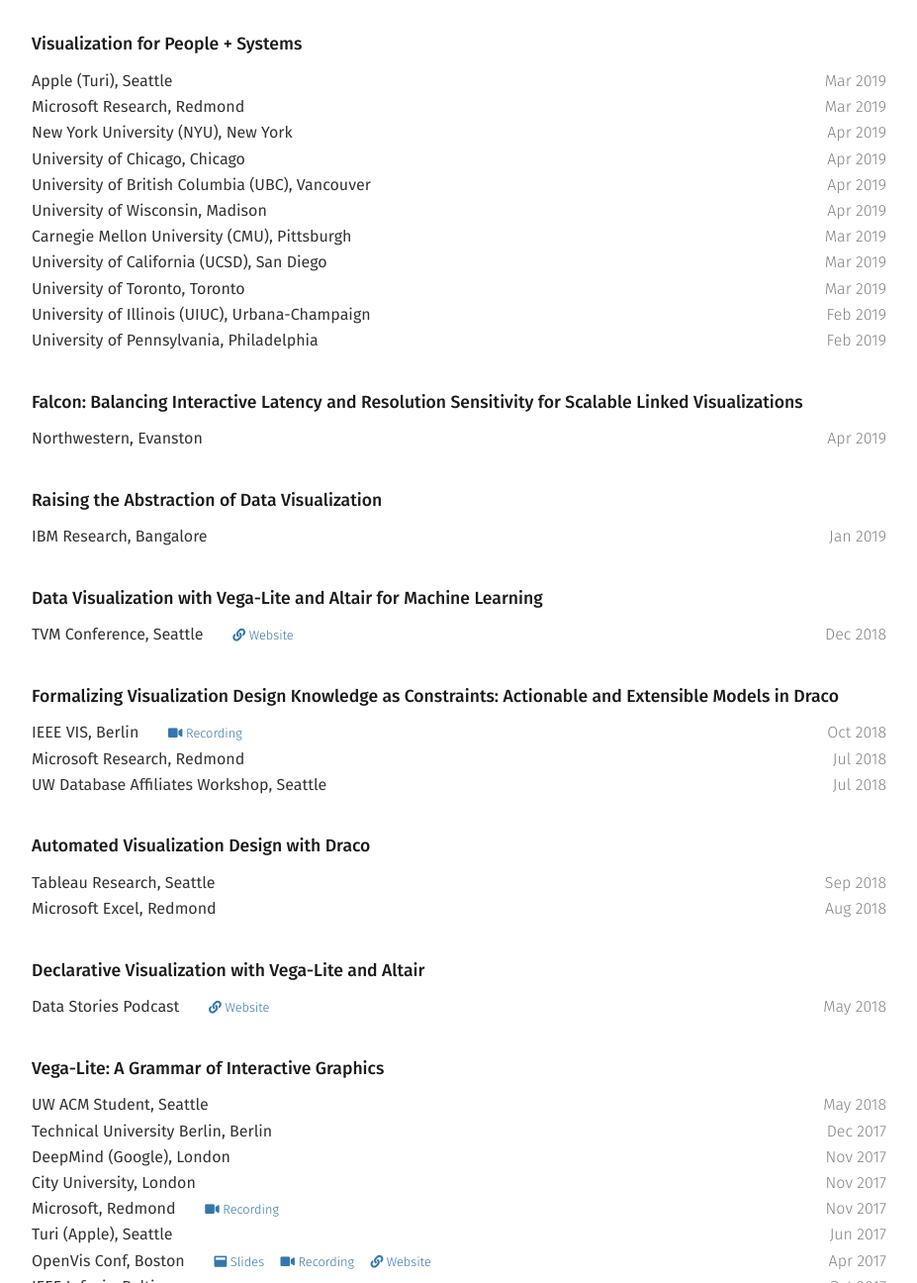
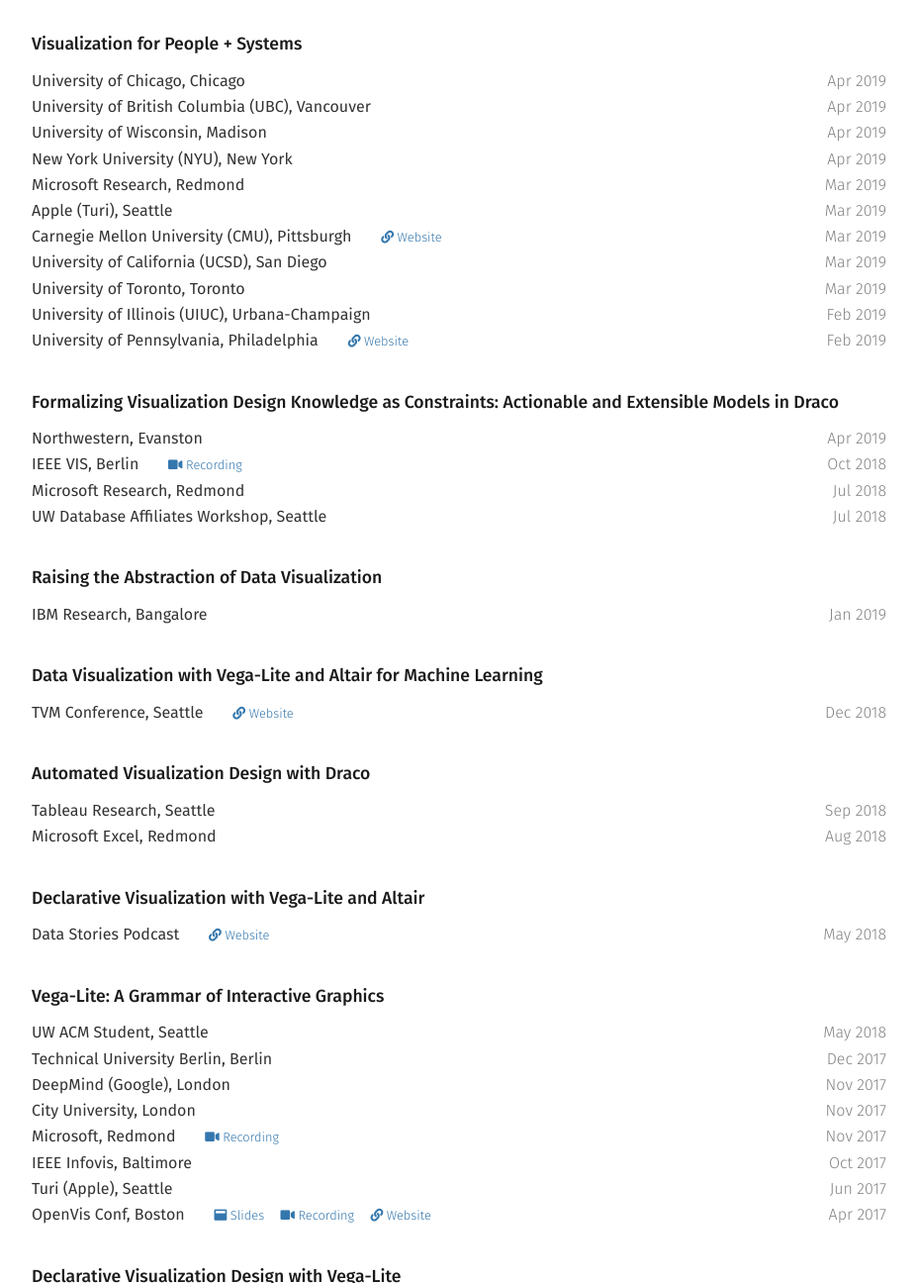
Before and after one commit to domoritz/domoritz.github.io, a Jekyll site: the page built from talks.md, in a window 1280 px wide and 1400 px high, cut to the strip 104-1400 px from the top of the window. Shown: the whole strip at 99% size, without its empty margins (176-1103 px from the left). Built offline with Jekyll 4.4.1, drawn with Linux system fonts in a browser that asks for light colours; nearby versions of some CDN libraries; some of the changed text lies outside the part shown.

Commit message:
Update travel, sort talks

```diff
--- a/_data/talks.yml
+++ b/_data/talks.yml
@@ -10,7 +10,7 @@
   location: New York University (NYU)
   city: New York
   date: 2019-04-01
-- title: "Falcon: Balancing Interactive Latency and Resolution Sensitivity for Scalable Linked Visualizations"
+- title: "Formalizing Visualization Design Knowledge as Constraints: Actionable and Extensible Models in Draco"
   location: Northwestern
   city: Evanston
   date: 2019-04-17
@@ -30,6 +30,7 @@
   location: Carnegie Mellon University (CMU)
   city: Pittsburgh
   date: 2019-03-18
+  url: https://www.cs.cmu.edu/calendar/mon-2019-03-18-1200/scs-faculty-candidate
 - title: "Visualization for People + Systems"
   location: University of California (UCSD)
   city: San Diego
@@ -46,6 +47,7 @@
   location: University of Pennsylvania
   city: Philadelphia
   date: 2019-02-12
+  url: https://events.seas.upenn.edu/event/cis-seminar-visualization-for-people-systems/
 - title: "Raising the Abstraction of Data Visualization"
   location: IBM Research
   city: Bangalore
--- a/_data/travel.yml
+++ b/_data/travel.yml
@@ -1,3 +1,5 @@
+- title: Google
+  where: Cambridge
 - title: CHI
   where: Glasgow
   start: 2019-05-04
--- a/cv.html
+++ b/cv.html
@@ -383,7 +383,8 @@
 {% for title in talktitles %}
 <article>
   <h3 class="cv-talk-title">{{ title.name }}</h3>
-  {% for talk in title.items %}
+  {% assign sorted_talks = title.items | sort: 'date' | reverse %}
+  {% for talk in sorted_talks %}
     <div class="date-container">
       <time datetime="{{ talk.date }}">{{ talk.date | date: "%b %Y" }}</time>
       <span class="fill">{{ talk.location }}{% if talk.city %}, <small class="muted">{{ talk.city }}</small>{% endif %}</span>
--- a/talks.md
+++ b/talks.md
@@ -12,7 +12,8 @@
 {% for title in talktitles %}
 {:.talk-title}
 ### {{ title.name }}
-{% for talk in title.items %}
+{% assign sorted_talks = title.items | sort: 'date' | reverse %}
+{% for talk in sorted_talks  %}
   {% include talk.html talk=talk %}
 {% endfor %}
 {% endfor %}
```
